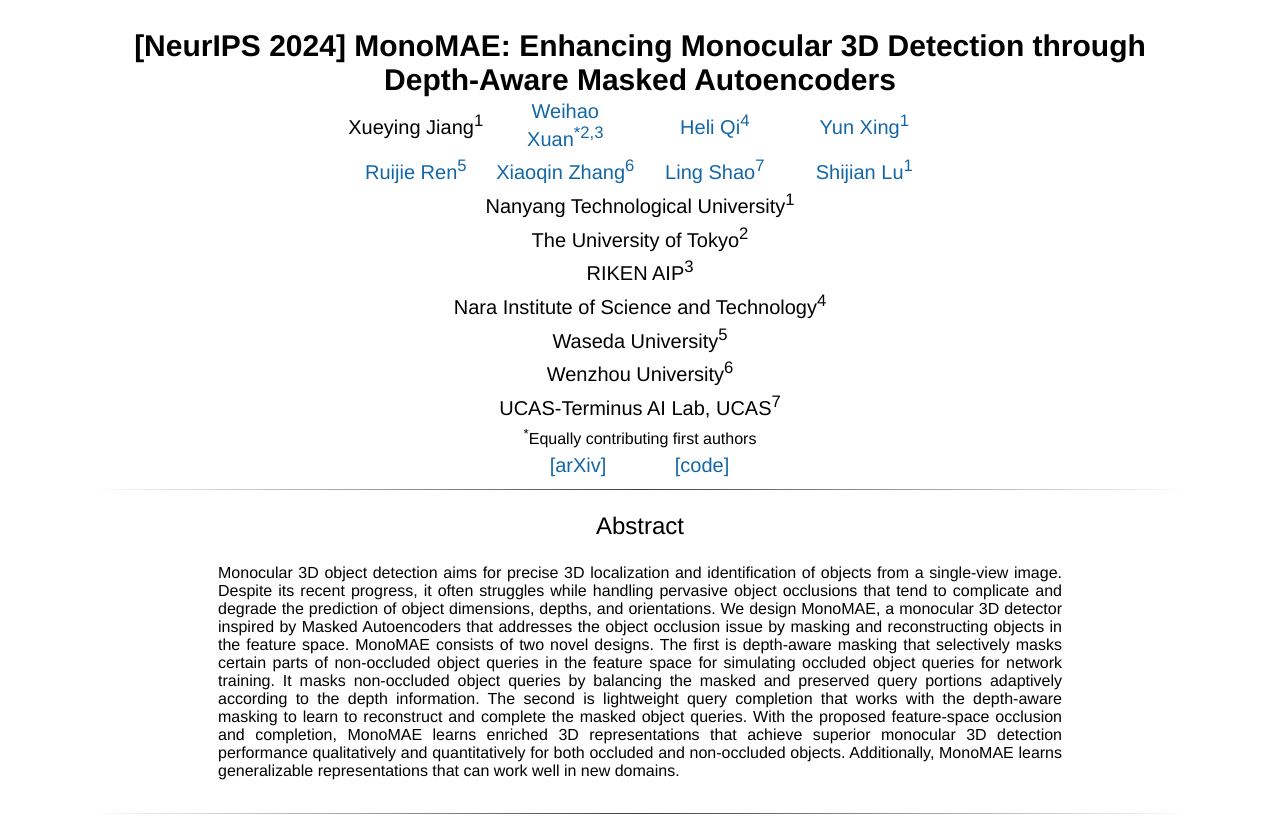
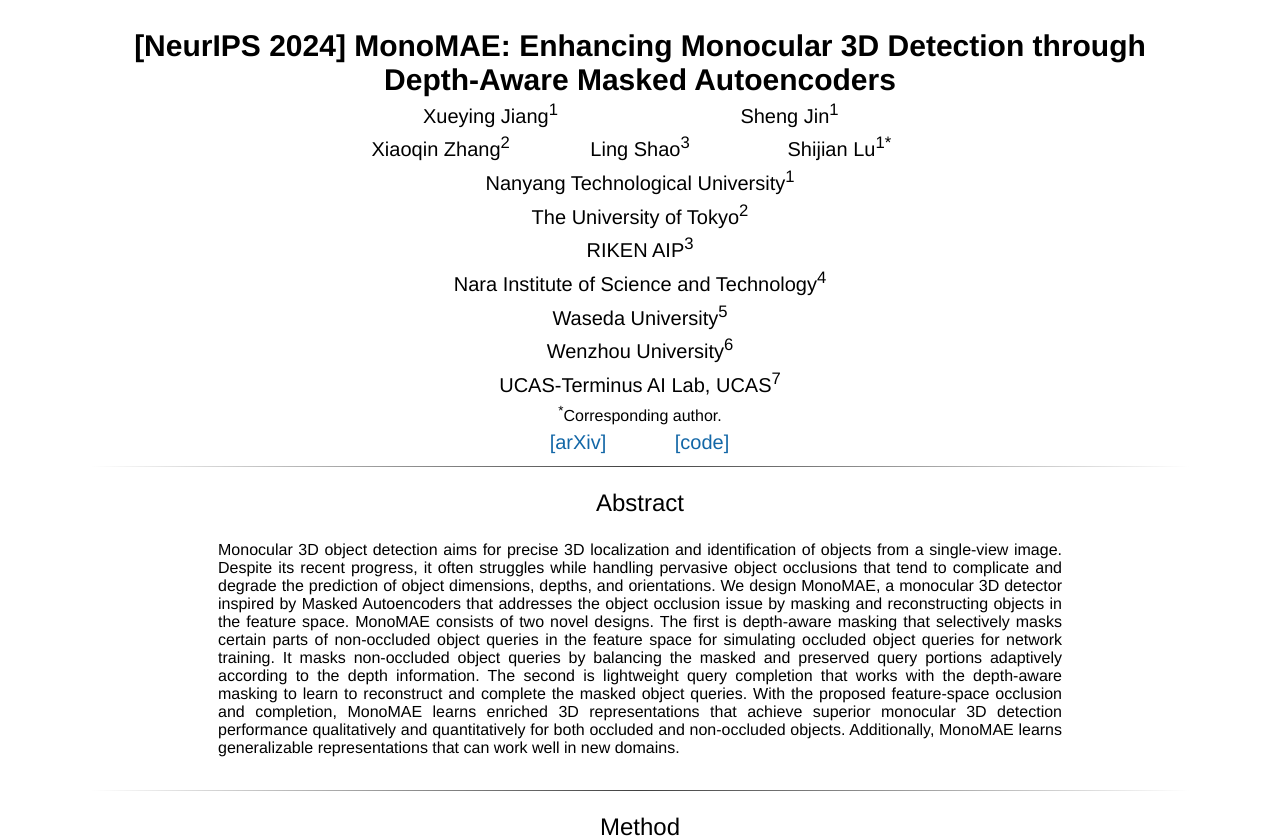
Before and after one commit to jiang-xueying/jiang-xueying.github.io, a Jekyll site: the page projects/MonoMAE.html, which Jekyll copies as it is, in a window 1280 px wide and 900 px high, cut to the strip 0-838 px from the top of the window. Built offline with Jekyll 4.4.1, drawn with Linux system fonts in a browser that asks for light colours; comment, search, counter and statistics services are not loaded.

Commit message:
Update MonoMAE.html

```diff
--- a/projects/MonoMAE.html
+++ b/projects/MonoMAE.html
@@ -150,39 +150,24 @@
 					</td>
 					<td align=center width=100px>
 						<center>
-							<span style="font-size:20px"><a href="https://weihaoxuan.com">Weihao Xuan<sup>*2,3</sup></a></a></span>
-						</center>
-					</td>
-					<td align=center width=100px>
-						<center>
-							<span style="font-size:20px"><a href="https://scholar.google.co.jp/citations?user=CH-rTXsAAAAJ&hl=en">Heli Qi<sup>4</sup></a></a></span>
-						</center>
-					</td>
-                    <td align=center width=100px>
-						<center>
-							<span style="font-size:20px"><a href="https://scholar.google.co.jp/citations?user=uOAYTXoAAAAJ&hl=en">Yun Xing<sup>1</sup></a></span>
+							<span style="font-size:20px">Sheng Jin<sup>1</sup></span>
 						</center>
 					</td>
 			</table>
 			<table align=center width=600px>
                     <td align=center width=100px>
 						<center>
-							<span style="font-size:20px"><a href="https://ruijieren.com">Ruijie Ren<sup>5</sup></a></span>
+							<span style="font-size:20px">Xiaoqin Zhang<sup>2</sup></span>
 						</center>
 					</td>
                     <td align=center width=100px>
 						<center>
-							<span style="font-size:20px"><a href="https://ieeexplore.ieee.org/author/37405025600">Xiaoqin Zhang<sup>6</sup></a></span>
+							<span style="font-size:20px">Ling Shao<sup>3</sup></span>
 						</center>
 					</td>
                     <td align=center width=100px>
 						<center>
-							<span style="font-size:20px"><a href="https://scholar.google.com/citations?user=z84rLjoAAAAJ&hl=en">Ling Shao<sup>7</sup></a></span>
-						</center>
-					</td>
-                    <td align=center width=100px>
-						<center>
-							<span style="font-size:20px"><a href="https://scholar.google.com/citations?user=uYmK-A0AAAAJ&hl=en">Shijian Lu<sup>1</sup></a></span>
+							<span style="font-size:20px">Shijian Lu<sup>1*</sup></span>
 						</center>
 					</td>
 				</tr>
@@ -224,7 +209,7 @@
 			</table>
 			<table>
 				<td align=center width=300px>
-					<span style="font-size:16px"><sup>*</sup>Equally contributing first authors</span>
+					<span style="font-size:16px"><sup>*</sup>Corresponding author.</span>
 				</td>
 			</table>
 			<table align=center width=250px>
```
